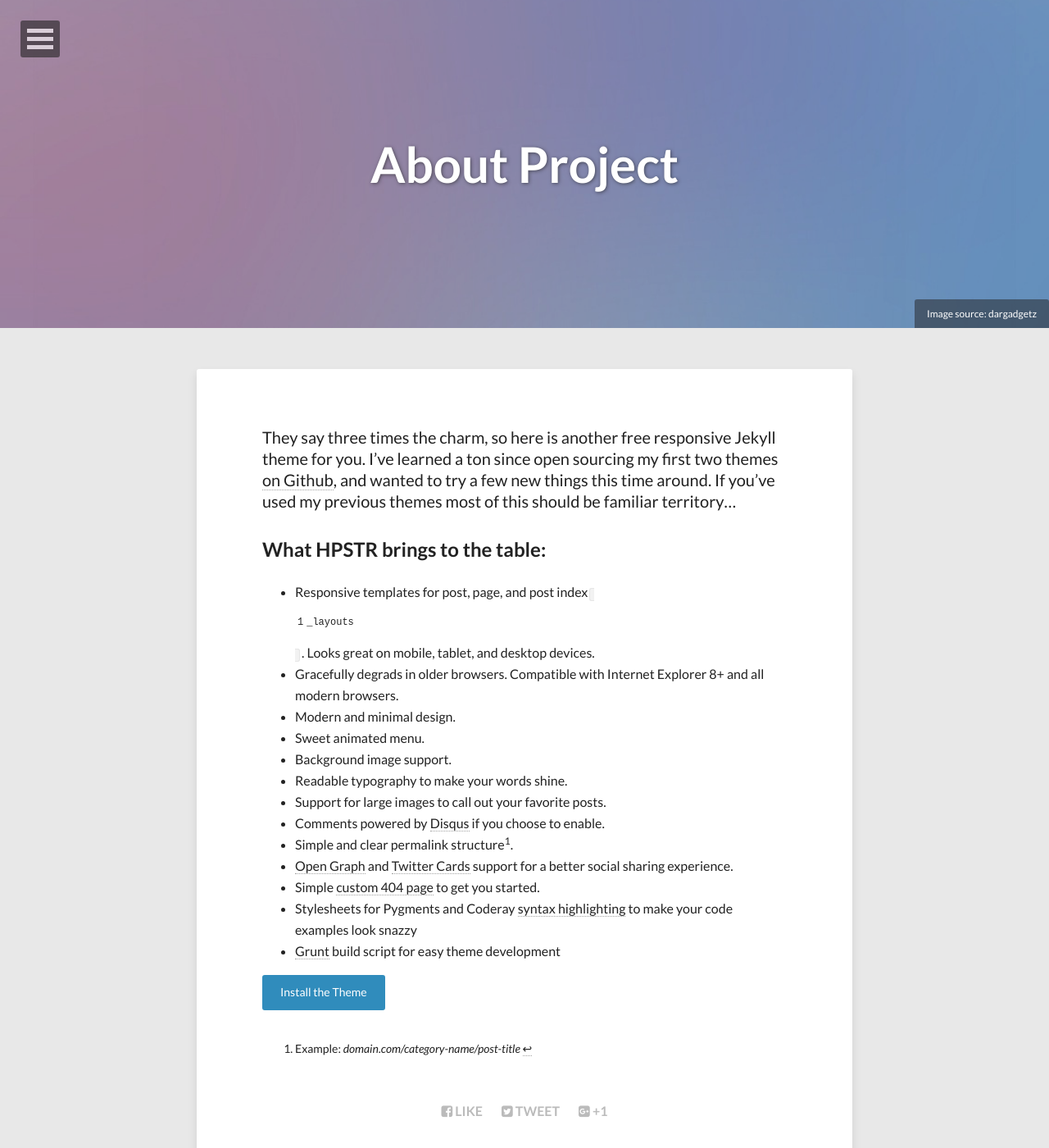
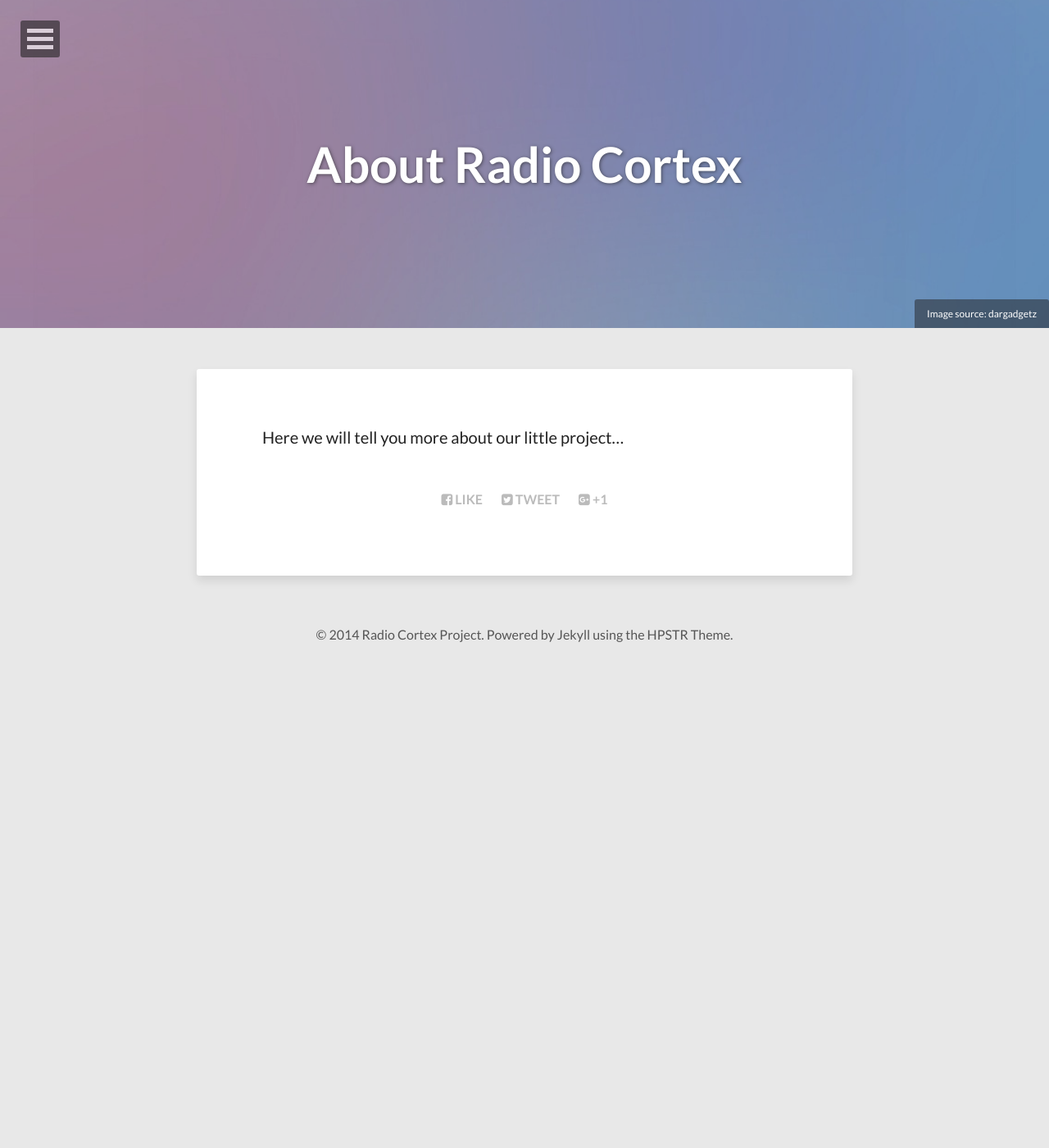
Before and after one commit to SKA-ScienceDataProcessor/RC, a Jekyll site: the page built from about.md, in a window 1280 px wide and 1400 px high. Shown: the whole window at 82% size. Built offline with Jekyll 4.4.1, drawn with Linux system fonts in a browser that asks for light colours; nearby versions of some CDN libraries.

```diff
--- a/about.md
+++ b/about.md
@@ -1,7 +1,7 @@
 ---
 layout: page
 permalink: /about/
-title: About Project
+title: About Radio Cortex
 tags: [Radio Cortex]
 image:
   feature: abstract-5.jpg
@@ -10,24 +10,4 @@
 share: true
 ---
 
-They say three times the charm, so here is another free responsive Jekyll theme for you. I've learned a ton since open sourcing my first two themes [on Github](http://github.com/mmistakes), and wanted to try a few new things this time around. If you've used my previous themes most of this should be familiar territory...
-
-## What HPSTR brings to the table:
-
-* Responsive templates for post, page, and post index `_layouts`. Looks great on mobile, tablet, and desktop devices.
-* Gracefully degrads in older browsers. Compatible with Internet Explorer 8+ and all modern browsers.
-* Modern and minimal design.
-* Sweet animated menu.
-* Background image support.
-* Readable typography to make your words shine.
-* Support for large images to call out your favorite posts.
-* Comments powered by [Disqus](http://disqus.com) if you choose to enable.
-* Simple and clear permalink structure[^1].
-* [Open Graph](https://developers.facebook.com/docs/opengraph/) and [Twitter Cards](https://dev.twitter.com/docs/cards) support for a better social sharing experience.
-* Simple [custom 404 page]({{ site.url }}/404.html) to get you started.
-* Stylesheets for Pygments and Coderay [syntax highlighting]({{ site.url }}/code-highlighting-post/) to make your code examples look snazzy
-* [Grunt](http://gruntjs.com) build script for easy theme development
-
-<div markdown="0"><a href="{{ site.url }}/theme-setup" class="btn btn-info">Install the Theme</a></div>
-
-[^1]: Example: *domain.com/category-name/post-title*
+Here we will tell you more about our little project...
```
Also changed, not shown: README.md.
